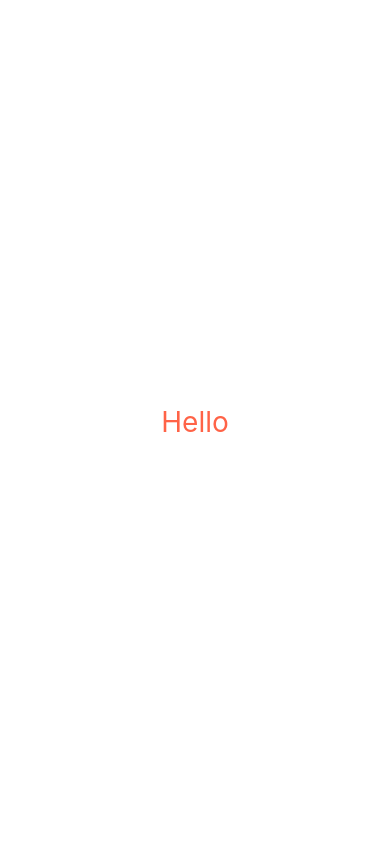
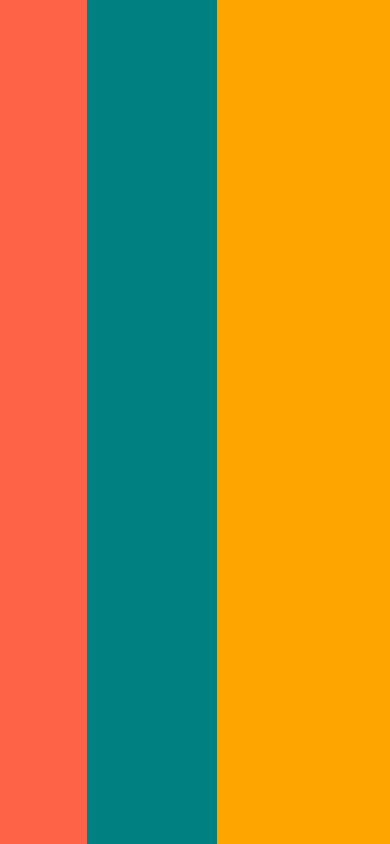
Before and after one commit to ryugibo/nomad-react-native-weather, a React Native app: screen / in a window 390 px wide. Built offline with nearby package versions, Linux system fonts and the light colour scheme.

Commit message:
:memo: #2.4 | Layout System

```diff
--- a/App.js
+++ b/App.js
@@ -1,24 +1,11 @@
-import { StatusBar } from "expo-status-bar";
-import { StyleSheet, Text, View } from "react-native";
+import { View } from "react-native";
 
 export default function App() {
   return (
-    <View style={styles.container}>
-      <Text style={styles.text}>Hello</Text>
-      <StatusBar style="auto" />
+    <View style={{ flex: 1, flexDirection: "row" }}>
+      <View style={{ flex: 2, backgroundColor: "tomato" }}></View>
+      <View style={{ flex: 3, backgroundColor: "teal" }}></View>
+      <View style={{ flex: 4, backgroundColor: "orange" }}></View>
     </View>
   );
 }
-
-const styles = StyleSheet.create({
-  container: {
-    flex: 1,
-    backgroundColor: "white",
-    alignItems: "center",
-    justifyContent: "center",
-  },
-  text: {
-    fontSize: 28,
-    color: "tomato",
-  },
-});
```
